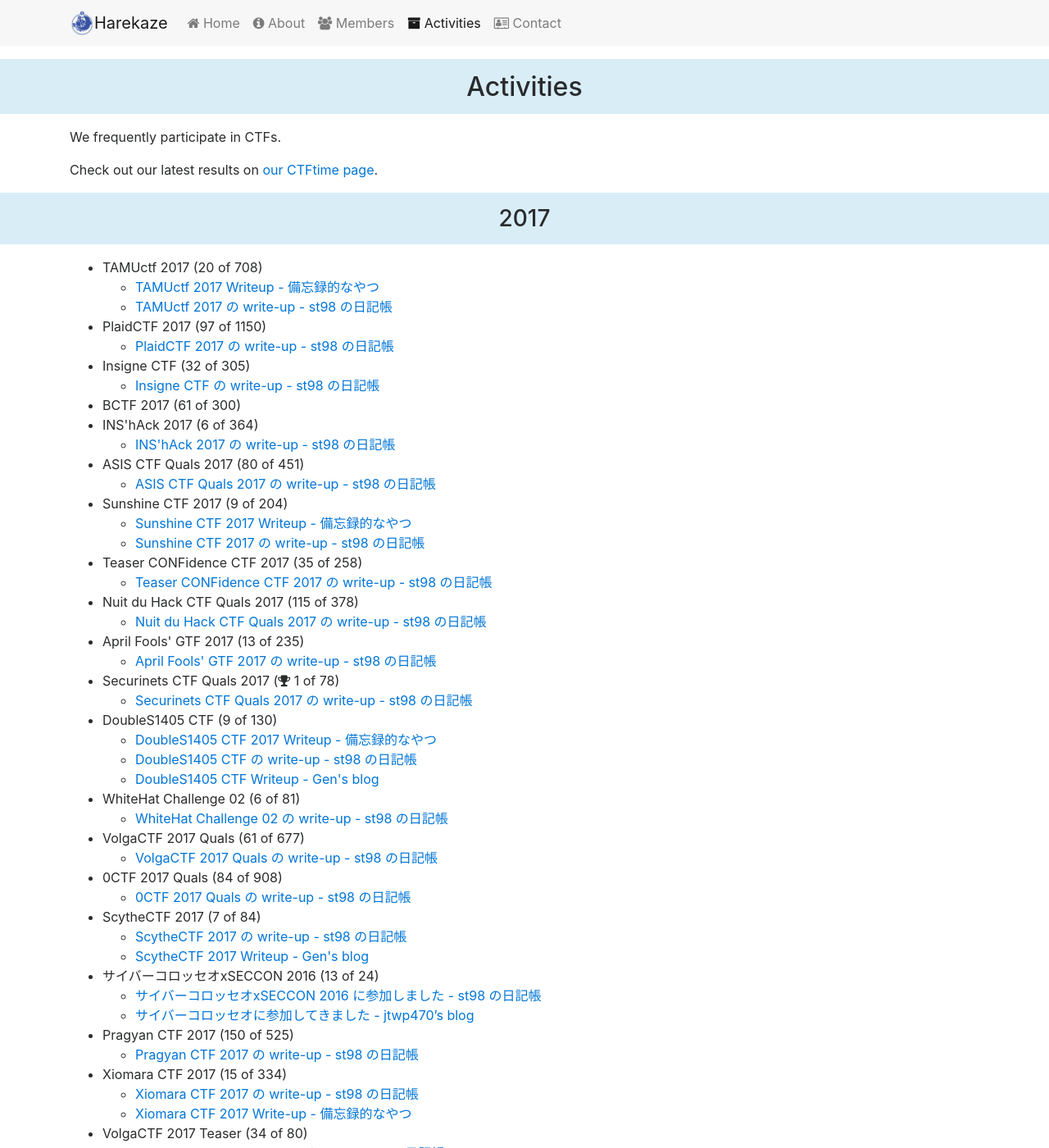
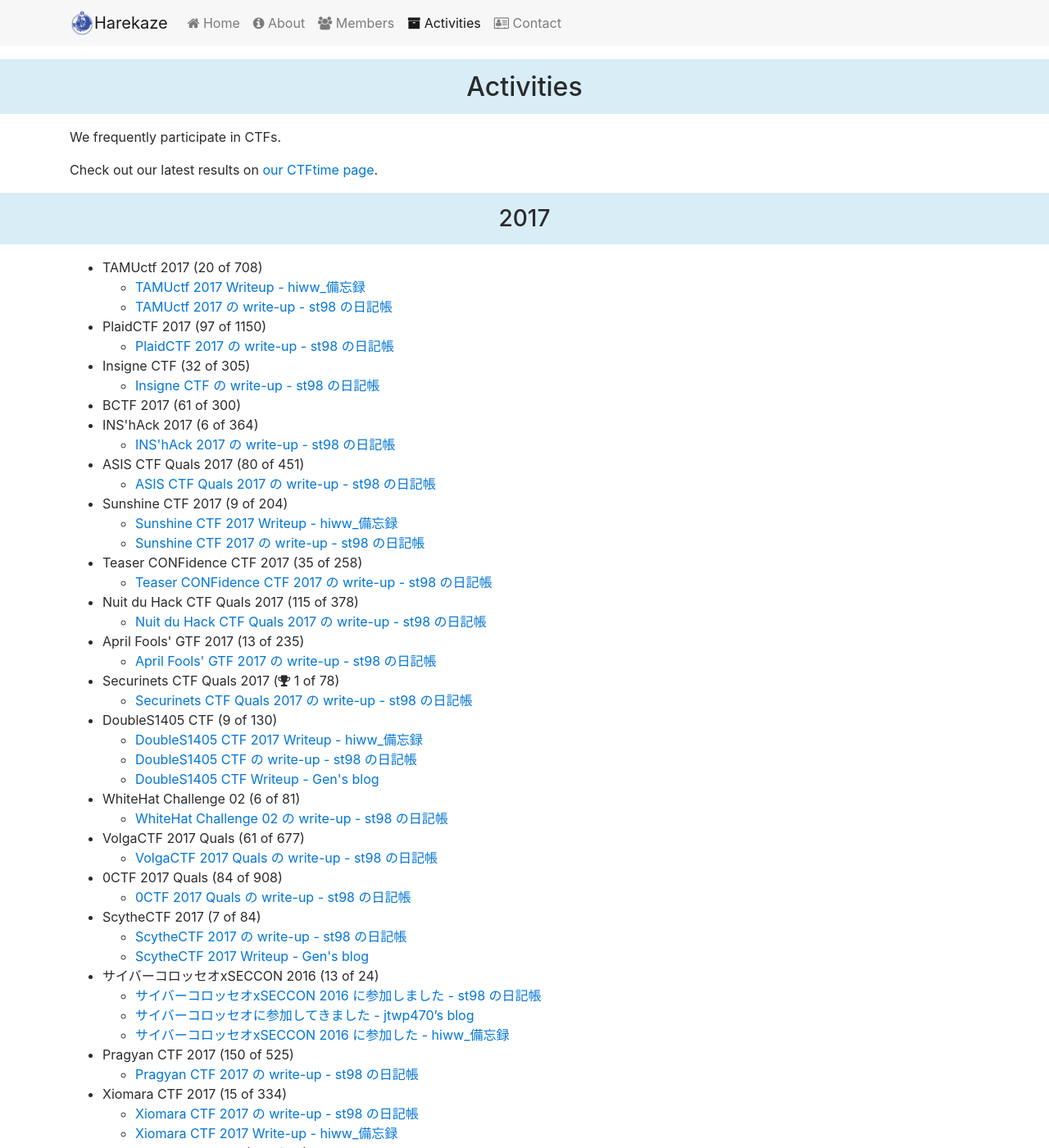
Before and after one commit to TeamHarekaze/TeamHarekaze.github.io, a Jekyll site: the page built from activities.html, in a window 1280 px wide and 1400 px high. Shown: the whole window at 82% size. Built offline with Jekyll 4.4.1, drawn with Linux system fonts in a browser that asks for light colours; nearby versions of some CDN libraries; some of the changed text lies outside the part shown.

Commit message:
Add Writeup by misakiakeno

```diff
--- a/_data/activities.yml
+++ b/_data/activities.yml
@@ -4,7 +4,7 @@
       rank: 20
       participants: 708
       writeups:
-        - title: "TAMUctf 2017 Writeup - 備忘録的なやつ"
+        - title: "TAMUctf 2017 Writeup - hiww_備忘録"
           url: "http://hiww.hatenablog.com/entry/2017/04/24/TAMUctf_2017_Writeup"
         - title: "TAMUctf 2017 の write-up - st98 の日記帳"
           url: "https://st98.github.io/diary/posts/2017-04-26-tamuctf-2017.html"
@@ -40,7 +40,7 @@
       rank: 9
       participants: 204
       writeups:
-        - title: "Sunshine CTF 2017 Writeup - 備忘録的なやつ"
+        - title: "Sunshine CTF 2017 Writeup - hiww_備忘録"
           url: "http://hiww.hatenablog.com/entry/2017/04/09/Sunshine_CTF_2017_Writeup"
         - title: "Sunshine CTF 2017 の write-up - st98 の日記帳"
           url: "https://st98.github.io/diary/posts/2017-04-10-sunshine-ctf-2017.html"
@@ -72,7 +72,7 @@
       rank: 9
       participants: 130
       writeups:
-        - title: "DoubleS1405 CTF 2017 Writeup - 備忘録的なやつ"
+        - title: "DoubleS1405 CTF 2017 Writeup - hiww_備忘録"
           url: "http://hiww.hatenablog.com/entry/2017/03/27/DoubleS1405_CTF_2017_Writeup"
         - title: "DoubleS1405 CTF の write-up - st98 の日記帳"
           url: "https://st98.github.io/diary/posts/2017-03-28-doubles1405-ctf.html"
@@ -112,6 +112,8 @@
           url: "https://st98.github.io/diary/posts/2017-03-07-cyber-colosseo.html"
         - title: "サイバーコロッセオに参加してきました - jtwp470’s blog"
           url: "http://jtwp470.hatenablog.jp/entry/cyber-colosseo-2016"
+        - title: "サイバーコロッセオxSECCON 2016 に参加した - hiww_備忘録"
+          url: "http://hiww.hatenablog.com/entry/cybercolosseoxseccon2016"
     - name: "Pragyan CTF 2017"
       rank: 150
       participants: 525
@@ -124,7 +126,7 @@
       writeups:
         - title: "Xiomara CTF 2017 の write-up - st98 の日記帳"
           url: "https://st98.github.io/diary/posts/2017-02-28-xiomara-ctf-2017.html"
-        - title: "Xiomara CTF 2017 Write-up - 備忘録的なやつ"
+        - title: "Xiomara CTF 2017 Write-up - hiww_備忘録"
           url: "http://hiww.hatenablog.com/entry/2017/03/01/Xiomara_CTF_2017_Write-up"
     - name: "VolgaCTF 2017 Teaser"
       rank: 34
@@ -182,7 +184,7 @@
           url: "http://gen-ius.hatenablog.com/entry/2017/02/06/101320"
         - title: "BITSCTF Writeup - ごちうさ民の覚え書き"
           url: "http://kataware.hatenablog.jp/entry/2017/02/06/105703"
-        - title: "BITSCTF 2017 Write-up - 備忘録的なやつ"
+        - title: "BITSCTF 2017 Write-up - hiww_備忘録"
           url: "http://hiww.hatenablog.com/entry/2017/02/06/BITSCTF_2017_Write-up"
     - name: "AlexCTF"
       rank: 68
@@ -234,7 +236,7 @@
           url: "https://st98.github.io/diary/posts/2016-12-11-seccon-2016-online.html"
         - title: "SECON 2016 Online CTFに参加していた - 気まぐれ雑記(仮)"
           url: "http://jptomoya.hatenablog.com/entry/2016/12/12/140136"
-        - title: "晴風(Harekaze)でSECCON 2016 Online CTFに参加して轟沈したお話。 - 備忘録的なやつ"
+        - title: "晴風(Harekaze)でSECCON 2016 Online CTFに参加して轟沈したお話。 - hiww_備忘録"
           url: "http://hiww.hatenablog.com/entry/20161213/harekaze"
         - title: "SECCON2016qual 参加記 - 学習の栞"
           url: "http://konjo-p.hatenablog.com/entry/2016/12/11/204700"
```
